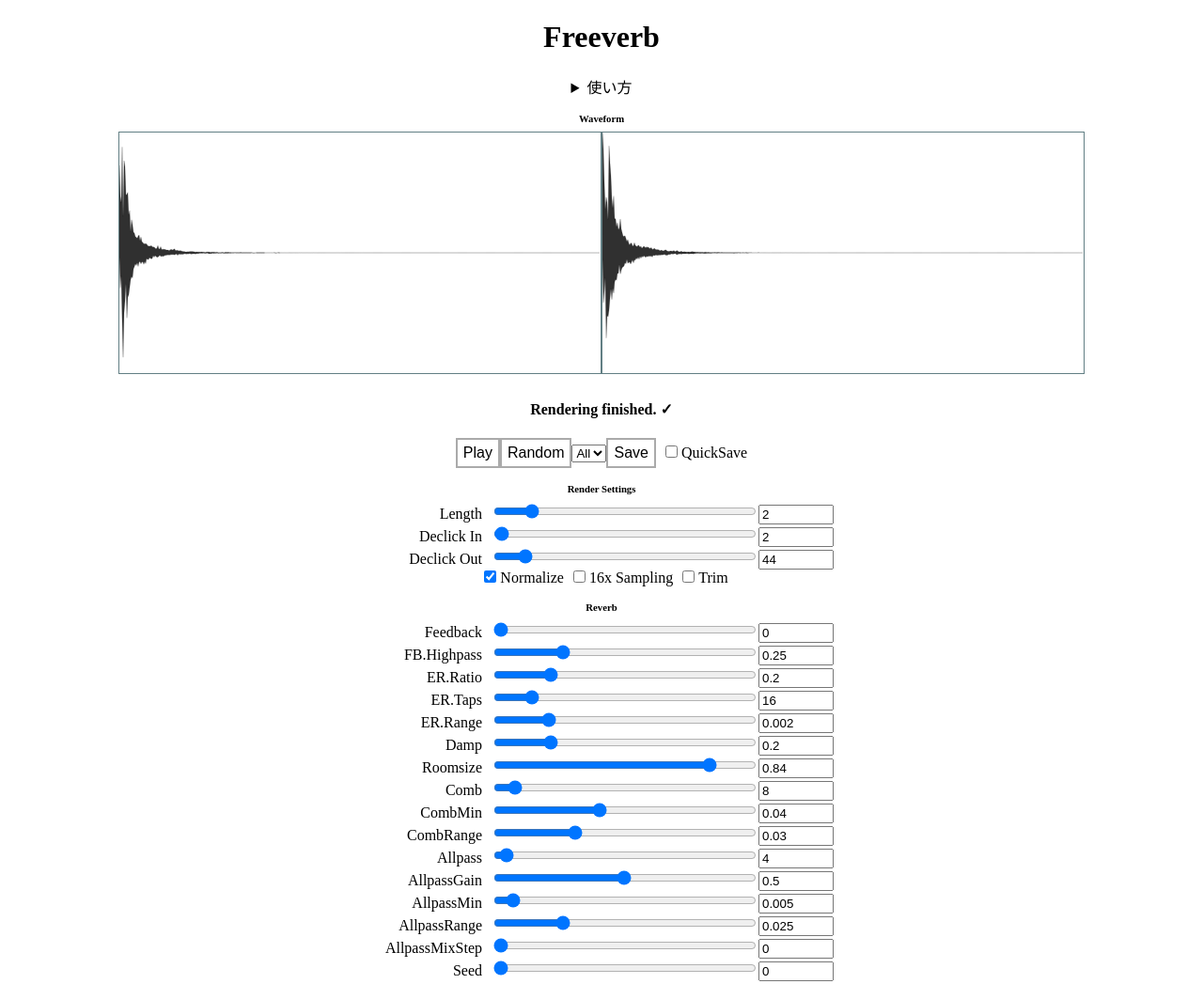
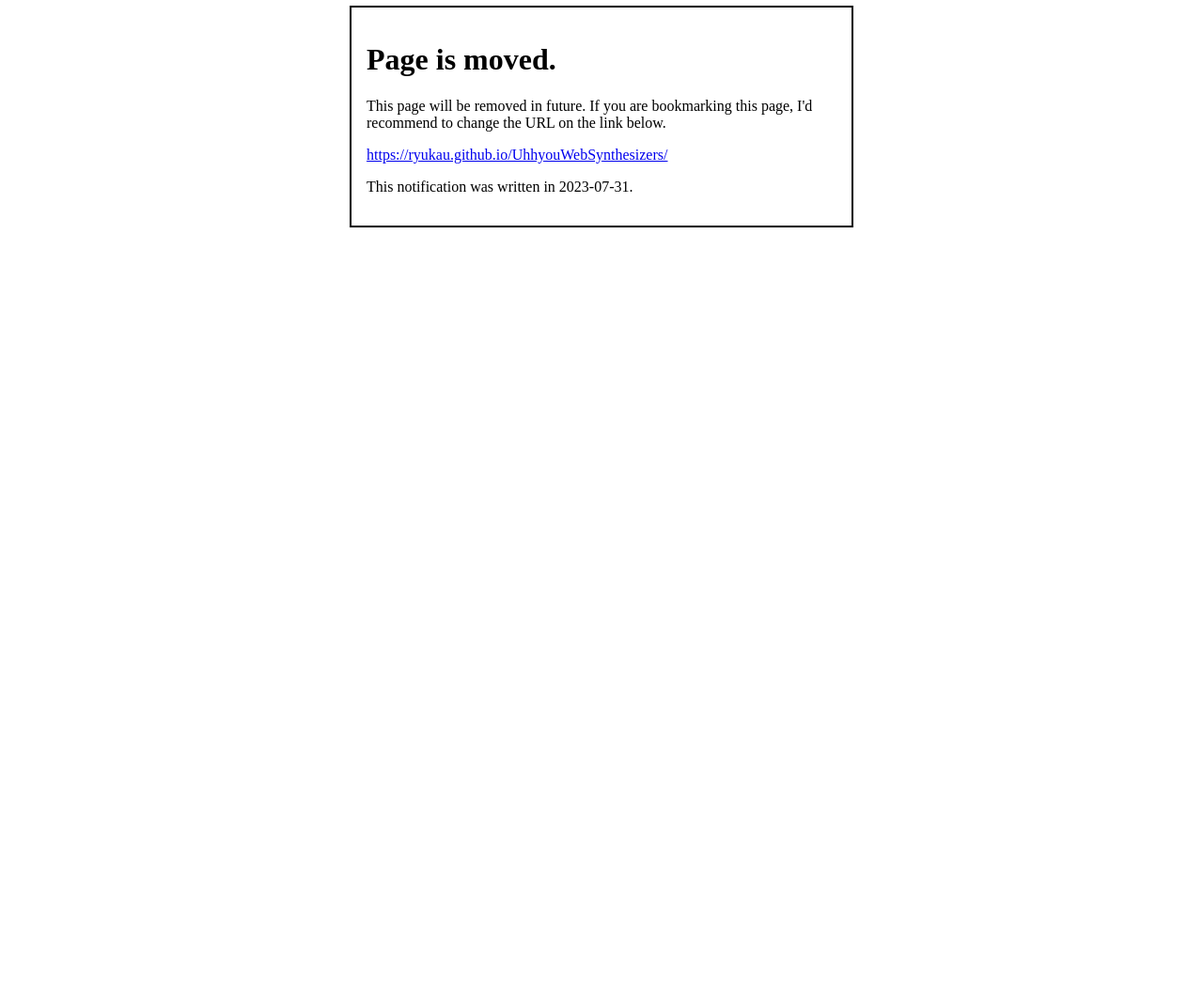
Before and after one commit to ryukau/Freeverb, a plain HTML site: page index.html in a window 1280 px wide. Shown: the whole page at 94% size. After the commit the page ends 800 px from the top, so only its background shows below. Drawn offline with Linux system fonts and the light colour scheme.

Commit message:
Update index.html

```diff
--- a/index.html
+++ b/index.html
@@ -2,161 +2,26 @@
 <html>
 
 <head>
-	<meta charset=utf-8>
-	<title>Freeverb</title>
-	<style type="text/css">
-		* {
-			box-sizing: border-box;
-		}
-
-		body {
-			margin: 0 0 64px 0;
-		}
-
-		h6 {
-			text-align: center;
-			margin: 16px 0 8px 0;
-		}
-
-		#main {
-			max-width: 1050px;
-			min-width: 512px;
-			margin: 0 auto;
-			text-align: center;
-		}
-
-		#description {
-			margin: 0 auto;
-			display: inline-block;
-			width: 80%;
-			max-width: 1000px;
-		}
-
-		#description dt {
-			text-align: left;
-		}
-
-		#description dd {
-			text-align: left;
-		}
-
-		#waveform {
-			display: inline-block;
-			max-width: 1050px;
-			min-width: 512px;
-			margin: 0 auto;
-			text-align: center;
-		}
-
-		#envelopeView {
-			display: inline-block;
-			max-width: 1050px;
-			min-width: 512px;
-			margin: 0 auto;
-			text-align: center;
-		}
-
-		#envelopeView div {
-			display: inline-block;
-		}
-
-		#renderControls {
-			margin-top: 24px;
-		}
-
-		canvas {
-			/* image-rendering: pixelated; */
-			display: inline-block;
-			border-style: solid;
-			border-width: 1px;
-			border-color: #627f84;
-		}
-
-		input[type="button"] {
-			background-color: #ffffff;
-			border: 2px solid #aaaaaa;
-			font-size: 16px;
-			height: 32px;
-		}
-
-		input[type="button"]:hover {
-			background-color: #ffffff;
-			border: 2px solid #aaccff;
-		}
-
-		.synthControls {
-			display: inline-block;
-			min-width: 512px;
-			margin: 0 auto;
-			text-align: left;
-		}
-
-		.numberInputLabel {
-			display: inline-block;
-			text-align: right;
-			width: 120px;
-			margin-right: 10px;
-		}
-
-		.numberInputRange {
-			display: inline-block;
-			max-width: 280px;
-			width: 50%;
-		}
-
-		.numberInputNumber {
-			display: inline-block;
-			max-width: 80px;
-			width: 20%;
-		}
-
-		.pullDownMenu {
-			display: inline-block;
-		}
-
-		.radioButton {
-			display: inline-block;
-			max-width: 1050px;
-			min-width: 512px;
-		}
-
-		.radioButtonLabel {
-			display: inline-block;
-			text-align: right;
-			width: 120px;
-			margin-right: 10px;
-		}
-
-		.radioButtonControls {
-			display: inline-block;
-		}
-
-		.checkbox {
-			display: inline-block;
-		}
-
-		.checkbox input {
-			margin: 0 4px 0 10px;
-		}
-
-		#miscControls .checkbox {
-			text-align: center;
-			width: 100%;
-		}
-	</style>
+  <meta charset=utf-8>
+  <title>Page is Moved</title>
 </head>
 
 <body>
-	<p id="unsupported">ブラウザが対応していない場合、このテキストが消えずに表示されます。</p>
-
-	<script src="resampler.js"></script>
-	<script src="wave.js"></script>
-	<script src="vec2.js"></script>
-	<script src="rnd.js"></script>
-	<script src="delay.js"></script>
-	<script src="canvas.js"></script>
-	<script src="waveview.js"></script>
-	<script src="index.js"></script>
+  <div style="
+    display: flex;
+    justify-content: center;
+  ">
+    <div style="
+      width: 500px;
+      padding: 1rem;
+      outline: solid 2px black;
+    ">
+      <h1>Page is moved.</h1>
+      <p>This page will be removed in future. If you are bookmarking this page, I'd recommend to change the URL on the link below.</p>
+      <p><a href="https://ryukau.github.io/UhhyouWebSynthesizers/">https://ryukau.github.io/UhhyouWebSynthesizers/</a></p>
+      <p>This notification was written in 2023-07-31.</p>
+    </div>
+  </div>
 </body>
 
 </html>
```
